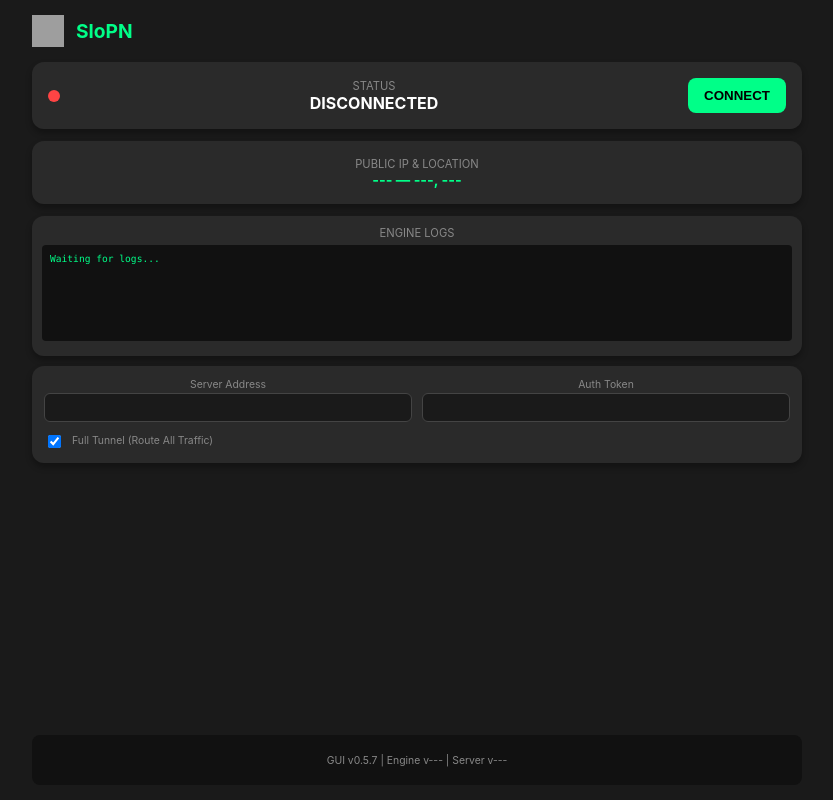
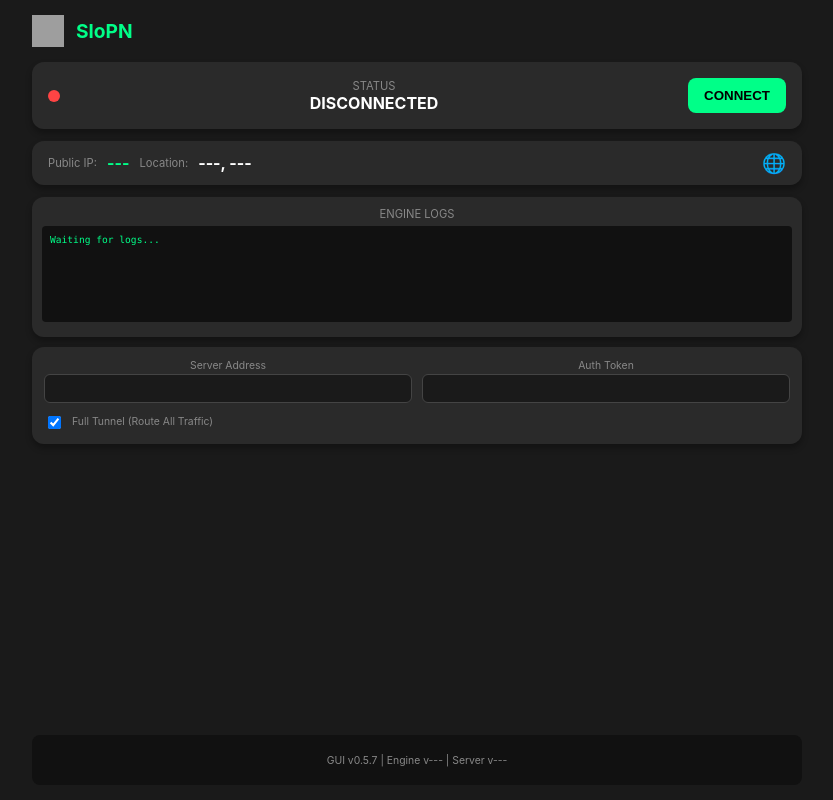
Before and after one commit to webdunesurfer/SloPN, a Svelte app in the folder gui/frontend/: page / in a window 1280 px wide. Shown: the whole page, without its empty margins (223-1056 px from the left). Built offline with nearby package versions, Linux system fonts and the light colour scheme; grey boxes are pictures that could not be loaded.

Commit message:
GUI Refinement: Compact single-line IP/Location display

```diff
--- a/gui/frontend/src/App.svelte
+++ b/gui/frontend/src/App.svelte
@@ -193,10 +193,13 @@
     </div>
 
     <div class="card ip-card">
-      <p class="label">Public IP & Location</p>
-      <p class="value {loadingIP ? 'loading' : ''}">
-        {ipInfo.query} {countryFlags[ipInfo.country] || ''} — {ipInfo.city}, {ipInfo.country}
-      </p>
+      <div class="ip-row">
+        <span class="label">Public IP:</span>
+        <span class="value highlight">{ipInfo.query}</span>
+        <span class="label">Location:</span>
+        <span class="value">{ipInfo.city}, {ipInfo.country}</span>
+        <span class="flag">{countryFlags[ipInfo.country] || '🌐'}</span>
+      </div>
     </div>
 
     {#if status.state === 'connected'}
@@ -338,9 +341,30 @@
 
   .status-info { flex-grow: 1; }
 
-  .ip-card .value {
-    font-size: 0.9rem;
-    color: #00ff88;
+  .ip-card {
+    padding: 10px 16px;
+  }
+
+  .ip-row {
+    display: flex;
+    align-items: center;
+    gap: 10px;
+    font-size: 0.85rem;
+  }
+
+  .ip-row .label {
+    text-transform: none;
+    font-weight: normal;
+    color: #888;
+  }
+
+  .ip-row .value {
+    font-weight: bold;
+  }
+
+  .flag {
+    margin-left: auto;
+    font-size: 1.2rem;
   }
 
   .value.loading {
```
